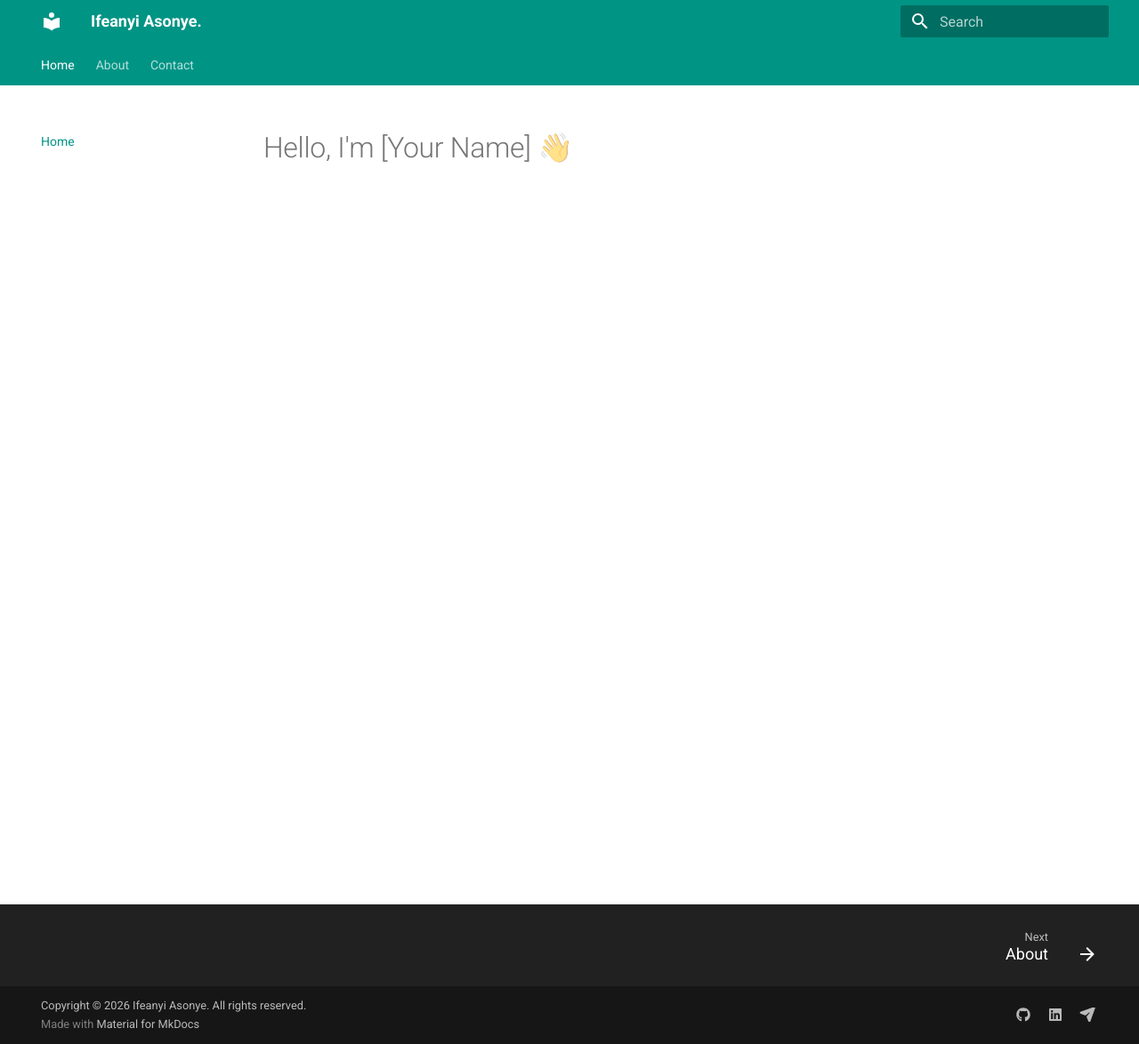
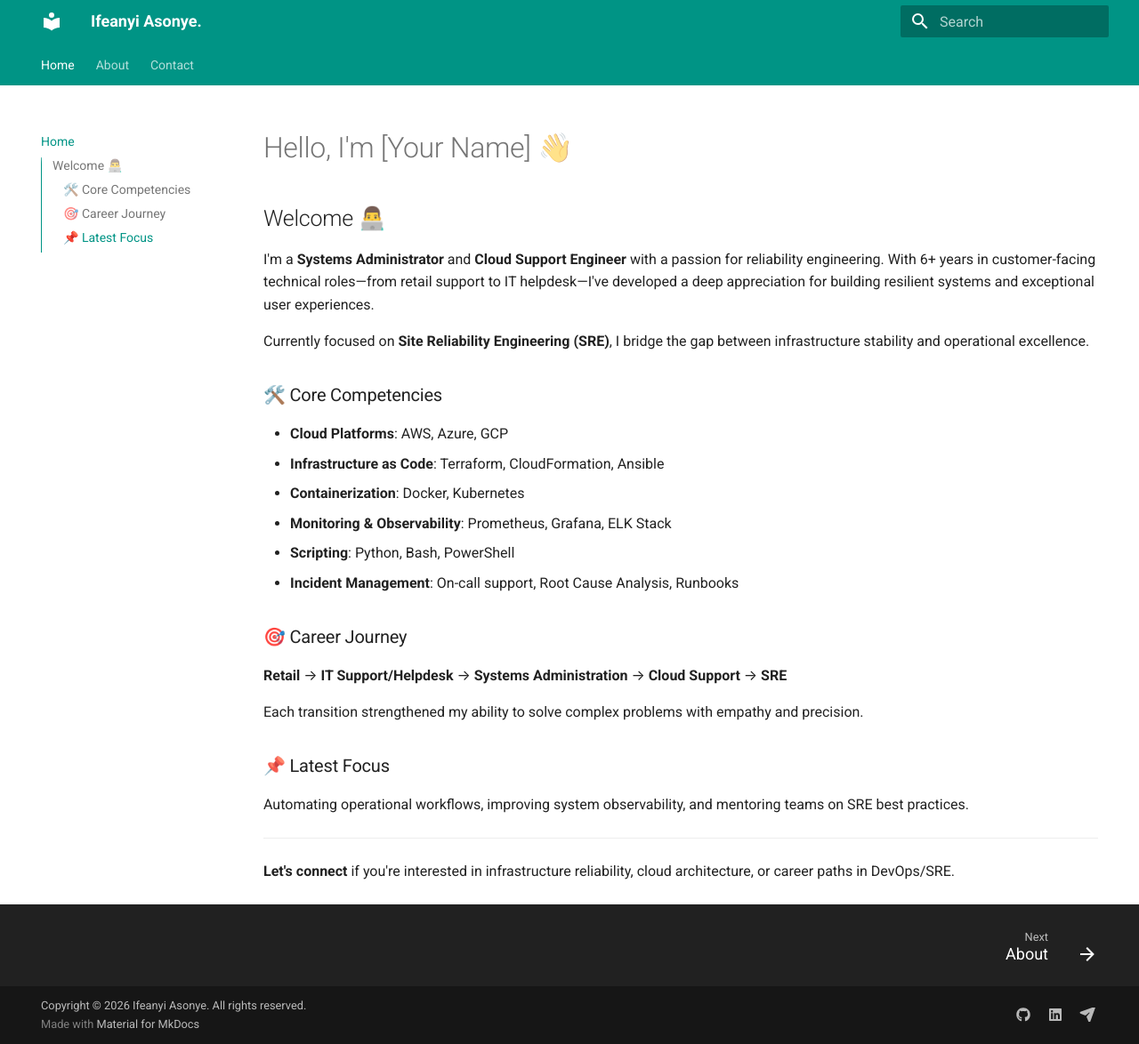
Before and after one commit to Ifeanyi-Asonye/Mysite, an MkDocs documentation site: the page built from docs/index.md, in a window 1280 px wide and 1174 px high. Shown: the whole window at 89% size. Built offline with MkDocs 1.6.1 and Material for MkDocs 9.7.7, drawn with Linux system fonts in a browser that asks for light colours.

Commit message:
modified some pages

```diff
--- a/docs/index.md
+++ b/docs/index.md
@@ -1 +1,30 @@
 # Hello, I'm [Your Name] 👋
+
+## Welcome 👨‍💻
+
+I'm a **Systems Administrator** and **Cloud Support Engineer** with a passion for reliability engineering. With 6+ years in customer-facing technical roles—from retail support to IT helpdesk—I've developed a deep appreciation for building resilient systems and exceptional user experiences.
+
+Currently focused on **Site Reliability Engineering (SRE)**, I bridge the gap between infrastructure stability and operational excellence.
+
+### 🛠️ Core Competencies
+
+- **Cloud Platforms**: AWS, Azure, GCP
+- **Infrastructure as Code**: Terraform, CloudFormation, Ansible
+- **Containerization**: Docker, Kubernetes
+- **Monitoring & Observability**: Prometheus, Grafana, ELK Stack
+- **Scripting**: Python, Bash, PowerShell
+- **Incident Management**: On-call support, Root Cause Analysis, Runbooks
+
+### 🎯 Career Journey
+
+**Retail** → **IT Support/Helpdesk** → **Systems Administration** → **Cloud Support** → **SRE**
+
+Each transition strengthened my ability to solve complex problems with empathy and precision.
+
+### 📌 Latest Focus
+
+Automating operational workflows, improving system observability, and mentoring teams on SRE best practices.
+
+---
+
+**Let's connect** if you're interested in infrastructure reliability, cloud architecture, or career paths in DevOps/SRE.
```
Also changed, not shown: 1 other file.
